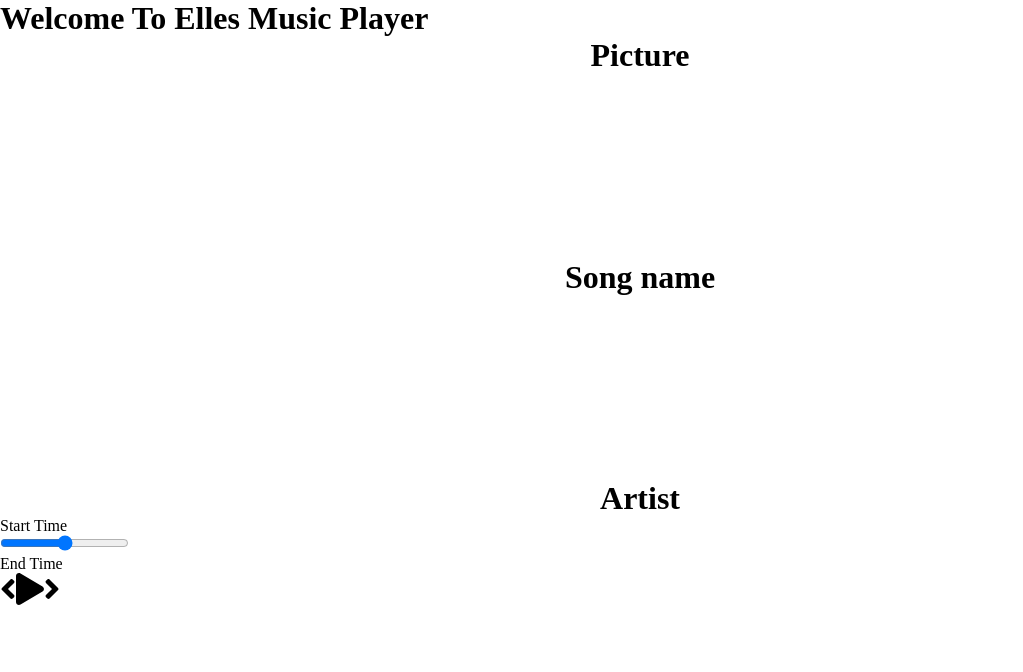
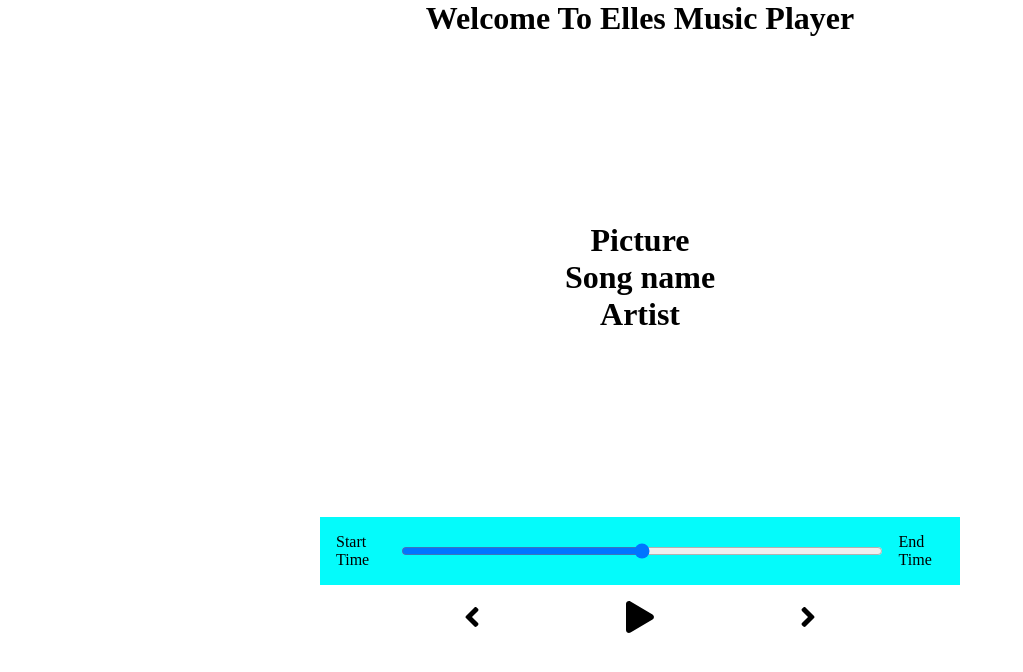
Before and after one commit to elledove/MusicPlayer, a React (Create React App) app: page / in a window 1280 px wide. Shown: the top 672 px of the page, without its empty margins (0-1023 px from the left). Built offline with nearby package versions, Linux system fonts and the light colour scheme.

Commit message:
installed uuid for unique id for each song on playlist.

```diff
--- a/package.json
+++ b/package.json
@@ -13,6 +13,7 @@
     "react": "^17.0.1",
     "react-dom": "^17.0.1",
     "react-scripts": "4.0.1",
+    "uuid": "^8.3.2",
     "web-vitals": "^0.2.4"
   },
   "scripts": {
--- a/src/App.js
+++ b/src/App.js
@@ -7,7 +7,7 @@ import Player from './Components/Player';
 function App() {
   return (
     <div className="App">
-      <h1> Welcome To Elles Music Player</h1>
+      <h1 className="welcome"> Welcome To Elles Music Player</h1>
       <Song/>
       <Player/>
 
--- a/src/styles/_player.scss
+++ b/src/styles/_player.scss
@@ -1,8 +1,33 @@
-.song-container{
-    min-height: 60vh;
+.player{
+    min-width: 20vh;
     display: flex;
     flex-direction: column;
     align-items: center;
     justify-content: space-between;
+}
+
+.time-control{
+    width: 50%;
+    background-color: rgb(4, 251, 251);
+    display: flex;
+    input{
+        width: 100%;
+        padding: 1rem 2rem;
+    }
+    p{
+        padding: 1rem;
+    }
 
 }
+
+
+.play-control{
+    display: flex;
+    justify-content: space-between;
+    align-items: center;
+    padding: 1rem;
+    width: 30%;
+   svg{
+       cursor: pointer;
+   }
+}
--- a/src/styles/_song.scss
+++ b/src/styles/_song.scss
@@ -0,0 +1,8 @@
+.song-container{
+    min-height: 60vh;
+    display: flex;
+    flex-direction: column;
+    align-items: center;
+    justify-content: center;
+
+}
--- a/src/styles/app.scss
+++ b/src/styles/app.scss
@@ -5,6 +5,12 @@
     box-sizing: border-box;
 }
 
+.welcome{
+    display: flex;
+    flex-direction: column;
+    align-items: center;
+}
+
 
 @import "./player";
 @import "./song";
```
Also changed, not shown: 2 other files (tests, documents, lock files or other folders).
